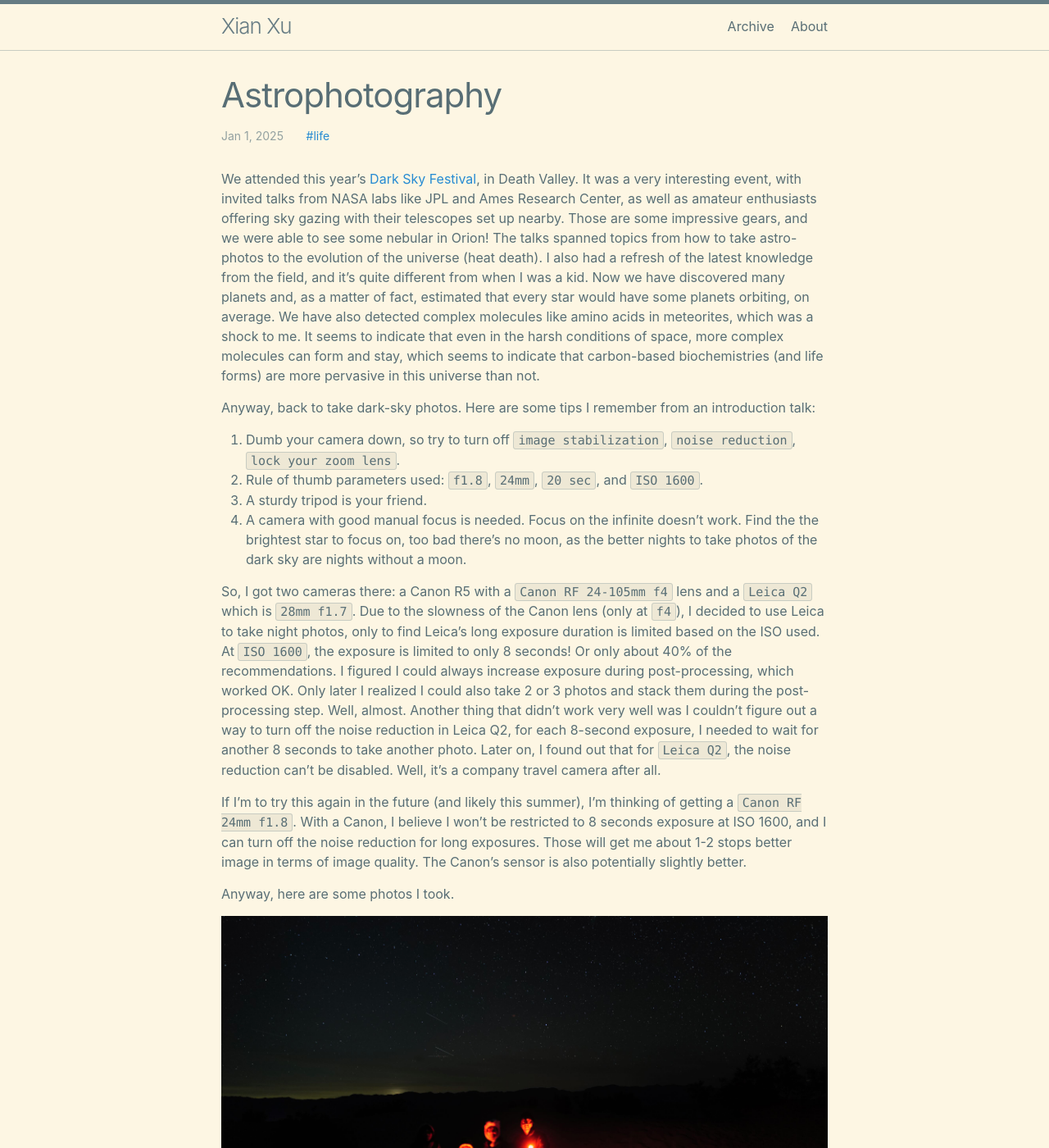
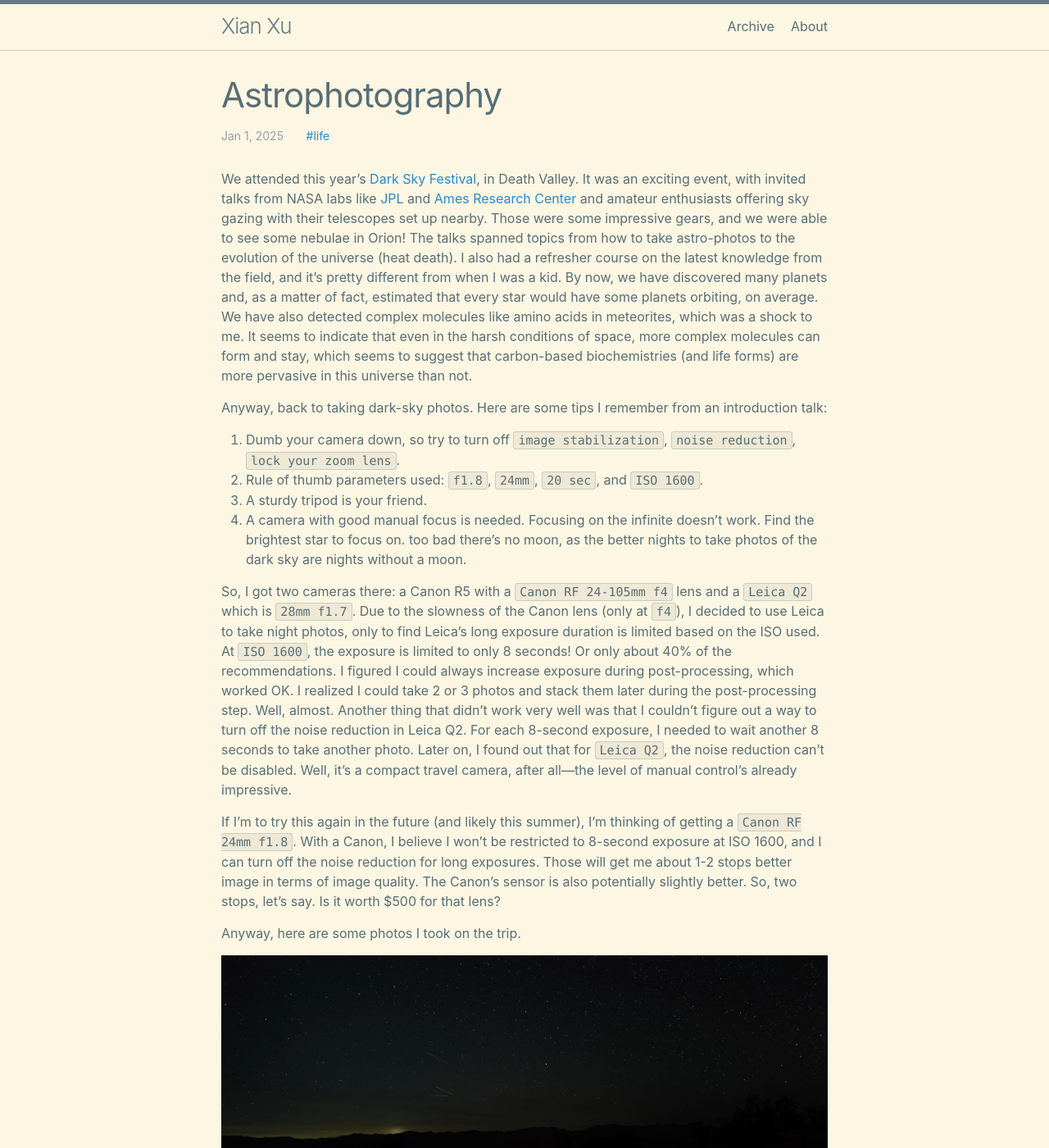
Before and after one commit to xianxu/xianxu.github.io, a Jekyll site: the page built from _posts/2025-02-26-astro-photo.markdown, in a window 1280 px wide and 1400 px high. Shown: the whole window at 82% size. Built offline with Jekyll 4.4.1, drawn with Linux system fonts in a browser that asks for light colours; comment, search, counter and statistics services are not loaded.

Commit message:
Sync latest _posts from private repo

```diff
--- a/_posts/2025-02-26-astro-photo.markdown
+++ b/_posts/2025-02-26-astro-photo.markdown
@@ -6,20 +6,20 @@ tags: life
 comments: true
 ---
 
-We attended this year's [Dark Sky Festival](https://www.nps.gov/deva/planyourvisit/darkskyfestival.htm), in Death Valley. It was a very interesting event, with invited talks from NASA labs like JPL and Ames Research Center, as well as amateur enthusiasts offering sky gazing with their telescopes set up nearby. Those are some impressive gears, and we were able to see some nebular in Orion! The talks spanned topics from how to take astro-photos to the evolution of the universe (heat death). I also had a refresh of the latest knowledge from the field, and it's quite different from when I was a kid. Now we have discovered many planets and, as a matter of fact, estimated that every star would have some planets orbiting, on average. We have also detected complex molecules like amino acids in meteorites, which was a shock to me. It seems to indicate that even in the harsh conditions of space, more complex molecules can form and stay, which seems to indicate that carbon-based biochemistries (and life forms) are more pervasive in this universe than not.
+We attended this year's [Dark Sky Festival](https://www.nps.gov/deva/planyourvisit/darkskyfestival.htm), in Death Valley. It was an exciting event, with invited talks from NASA labs like [JPL](https://www.jpl.nasa.gov/) and [Ames Research Center](https://www.nasa.gov/ames/) and amateur enthusiasts offering sky gazing with their telescopes set up nearby. Those were some impressive gears, and we were able to see some nebulae in Orion! The talks spanned topics from how to take astro-photos to the evolution of the universe (heat death). I also had a refresher course on the latest knowledge from the field, and it's pretty different from when I was a kid. By now, we have discovered many planets and, as a matter of fact, estimated that every star would have some planets orbiting, on average. We have also detected complex molecules like amino acids in meteorites, which was a shock to me. It seems to indicate that even in the harsh conditions of space, more complex molecules can form and stay, which seems to suggest that carbon-based biochemistries (and life forms) are more pervasive in this universe than not.
 
-Anyway, back to take dark-sky photos. Here are some tips I remember from an introduction talk:
+Anyway, back to taking dark-sky photos. Here are some tips I remember from an introduction talk:
 
 1. Dumb your camera down, so try to turn off `image stabilization`, `noise reduction`, `lock your zoom lens`.
 2. Rule of thumb parameters used: `f1.8`, `24mm`, `20 sec`, and `ISO 1600`.
 3. A sturdy tripod is your friend.
-4. A camera with good manual focus is needed. Focus on the infinite doesn't work. Find the the brightest star to focus on, too bad there's no moon, as the better nights to take photos of the dark sky are nights without a moon.
+4. A camera with good manual focus is needed. Focusing on the infinite doesn't work. Find the brightest star to focus on. too bad there's no moon, as the better nights to take photos of the dark sky are nights without a moon.
 
-So, I got two cameras there: a Canon R5 with a `Canon RF 24-105mm f4` lens and a `Leica Q2` which is `28mm f1.7`. Due to the slowness of the Canon lens (only at `f4`), I decided to use Leica to take night photos, only to find Leica's long exposure duration is limited based on the ISO used. At `ISO 1600`, the exposure is limited to only 8 seconds! Or only about 40% of the recommendations. I figured I could always increase exposure during post-processing, which worked OK. Only later I realized I could also take 2 or 3 photos and stack them during the post-processing step. Well, almost. Another thing that didn't work very well was I couldn't figure out a way to turn off the noise reduction in Leica Q2, for each 8-second exposure, I needed to wait for another 8 seconds to take another photo. Later on, I found out that for `Leica Q2`, the noise reduction can't be disabled. Well, it's a company travel camera after all.
+So, I got two cameras there: a Canon R5 with a `Canon RF 24-105mm f4` lens and a `Leica Q2` which is `28mm f1.7`. Due to the slowness of the Canon lens (only at `f4`), I decided to use Leica to take night photos, only to find Leica's long exposure duration is limited based on the ISO used. At `ISO 1600`, the exposure is limited to only 8 seconds! Or only about 40% of the recommendations. I figured I could always increase exposure during post-processing, which worked OK. I realized I could take 2 or 3 photos and stack them later during the post-processing step. Well, almost. Another thing that didn't work very well was that I couldn't figure out a way to turn off the noise reduction in Leica Q2. For each 8-second exposure, I needed to wait another 8 seconds to take another photo. Later on, I found out that for `Leica Q2`, the noise reduction can't be disabled. Well, it's a compact travel camera, after all—the level of manual control's already impressive.
 
-If I'm to try this again in the future (and likely this summer), I'm thinking of getting a `Canon RF 24mm f1.8`. With a Canon, I believe I won't be restricted to 8 seconds exposure at ISO 1600, and I can turn off the noise reduction for long exposures. Those will get me about 1-2 stops better image in terms of image quality. The Canon's sensor is also potentially slightly better.
+If I'm to try this again in the future (and likely this summer), I'm thinking of getting a `Canon RF 24mm f1.8`. With a Canon, I believe I won't be restricted to 8-second exposure at ISO 1600, and I can turn off the noise reduction for long exposures. Those will get me about 1-2 stops better image in terms of image quality. The Canon's sensor is also potentially slightly better. So, two stops, let's say. Is it worth $500 for that lens?
 
-Anyway, here are some photos I took.
+Anyway, here are some photos I took on the trip.
 
 ![family](/assets/images/2025-02-26-family.jpeg)
 
```
